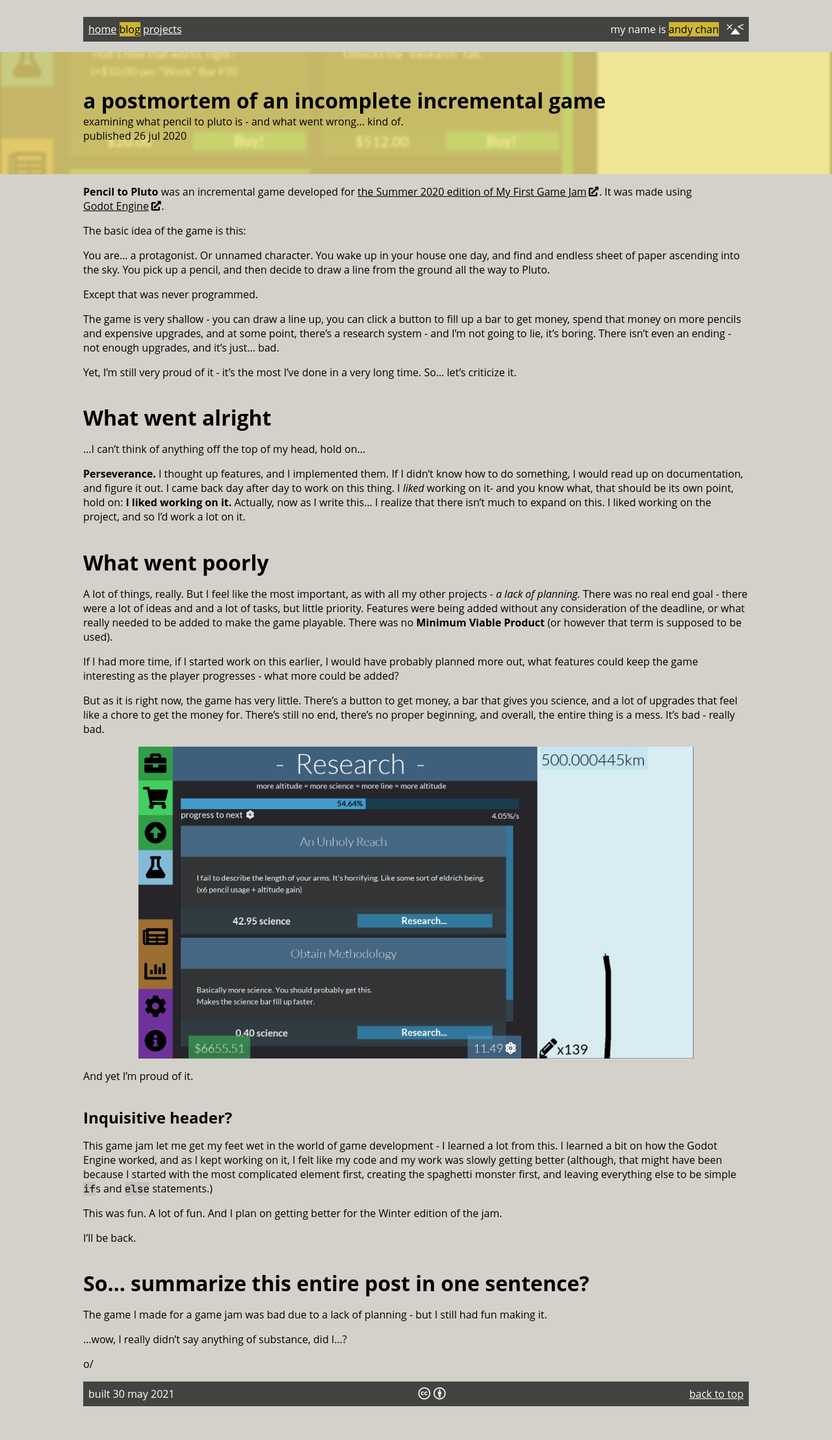
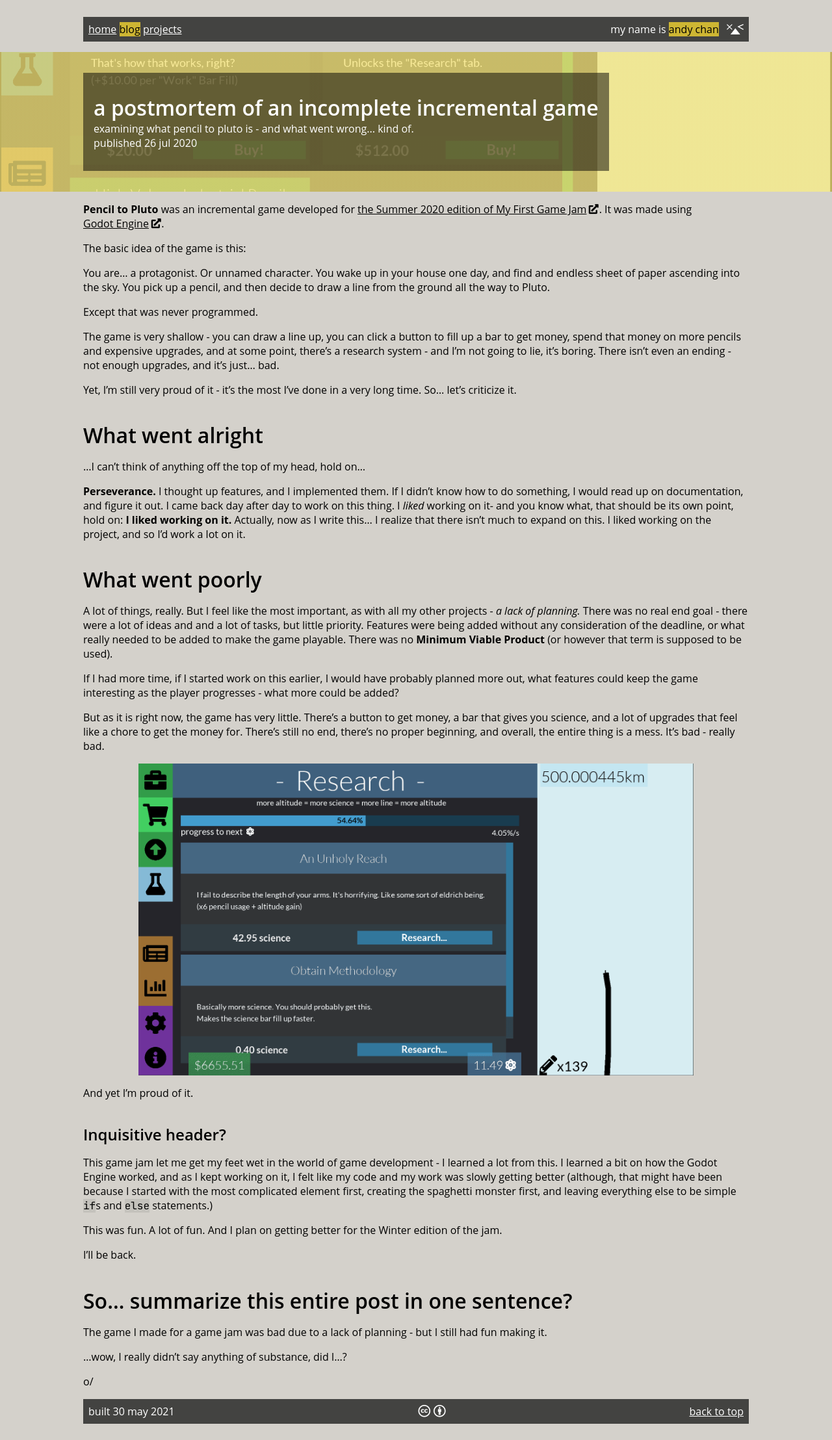
Before and after one commit to 12beesinatrenchcoat/12beesinatrenchcoat.github.io, a Jekyll site: the page built from blog/_posts/2020-07-26-pencil_to_pluto_postmortem.md, in a window 1280 px wide. Shown: the whole page at 65% size. Built offline with Jekyll 4.4.1, drawn with Linux system fonts in a browser that asks for light colours; some web fonts are replaced; before the commit the page ends 2190 px from its top, so only the background shows below that.

Commit message:
reject scss, return to sass
apologies for the commit title.
a bit of restructuring, splitting files, all the sort. also now using sass (intended syntax). i personally like it :3
(and also hopefully resolves #11, or at least, enough. for now.)

```diff
--- a/_layouts/post.html
+++ b/_layouts/post.html
@@ -10,6 +10,7 @@
     {% include favicon.html %}
     <link rel="stylesheet" href="/assets/css/styles.css">
     <link rel="stylesheet" href="/assets/css/blog.css">
+    <link rel="stylesheet" href="/assets/css/page.css">
     <style>
         header{
             background-image: linear-gradient(#f6e479C4, #f6e479C4), url({{page.headerImage}});
--- a/_layouts/project.html
+++ b/_layouts/project.html
@@ -7,6 +7,7 @@
     <meta name="viewport" content="width=device-width, initial-scale=1.0">
     <title>{{page.title}}</title>
     <link rel="stylesheet" href="/assets/css/styles.css">
+    <link rel="stylesheet" href="/assets/css/page.css">
     <link rel="stylesheet" href="/assets/css/projects.css">
     {% include favicon.html %}
     <style>
--- /dev/null
+++ b/_sass/links.sass
@@ -0,0 +1,41 @@
+// some icons for links.
+
+a
+    display: inline-block
+
+
+.ext::before, .ext::after
+    display: inline-block
+    font-style: normal
+    font-variant: normal
+    text-rendering: auto
+    -webkit-font-smoothing: antialiased
+
+
+.ext::before
+    margin-right: 0.2em
+
+
+.other::after
+    transform: scale(0.9)
+    font-family: "Font Awesome 5 EDITED"
+    font-weight: 900
+    content: "\ \f35d"
+
+
+.twitter::before
+    font-family: "Font Awesome 5 EDITED"
+    font-weight: 400
+    content: "\f099"
+
+
+.youtube::before
+    font-family: "Font Awesome 5 EDITED"
+    font-weight: 400
+    content: "\f167"
+
+
+.github::before
+    font-family: "Font Awesome 5 EDITED"
+    font-weight: 400
+    content: "\f113"
--- a/_sass/links.scss
+++ /dev/null
@@ -1,47 +0,0 @@
-// some icons for links.
-
-@font-face{
-    font-family: "Font Awesome 5 EDITED";
-    src:url("/assets/fonts/fontello.woff2");
-}
-
-a {
-    display: inline-block;
-}
-
-.ext::before, .ext::after{
-    display: inline-block;
-    font-style: normal;
-    font-variant: normal;
-    text-rendering: auto;
-    -webkit-font-smoothing: antialiased;
-}
-
-.ext::before{
-    margin-right: 0.2em;
-}
-
-.other::after{
-    transform: scale(0.9);
-    font-family: "Font Awesome 5 EDITED";
-    font-weight: 900;
-    content: "\ \f35d";
-}
-
-.twitter::before{
-    font-family: "Font Awesome 5 EDITED";
-    font-weight: 400;
-    content: "\f099";
-}
-
-.youtube::before{
-    font-family: "Font Awesome 5 EDITED";
-    font-weight: 400;
-    content: "\f167";
-}
-
-.github::before{
-    font-family: "Font Awesome 5 EDITED";
-    font-weight: 400;
-    content: "\f113";
-}
--- /dev/null
+++ b/_sass/main.sass
@@ -0,0 +1,93 @@
+// mostly everything.
+
+body
+    font-family: "Open Sans", sans-serif
+    margin: 2% 0%
+
+
+a
+    color: inherit
+
+
+// resizing based on width...
+main, nav, footer
+    margin: 0% 20%
+
+    @media (max-width: 1280px)
+        margin: 0 10%
+
+    @media (max-width: 480px)
+        margin: 0 1em
+        #mynameis, #totop // "back to top" and "my name is andy chan"
+            display: none
+
+
+
+h1, h2, h3
+    font-weight: 600 // i like semi-bold :3
+    display: inline-block
+    margin-bottom: 0em
+
+
+.subtitle  // as in, title below title.
+    margin-top: -0em
+
+
+code
+    font-family: "JetBrains Mono", monospace
+    background: rgba(64,64,64,0.1)
+    display: block
+    padding: 1em
+
+
+p > code, li > code // specifically *inline* code...
+    padding: 0
+    display: inline
+
+
+img // images.
+    max-width: 100%
+    max-height: 480px
+    display: block
+    margin: auto
+
+
+nav, footer
+    background: rgba(32, 32, 32, 0.8)
+    color: white
+    padding: 0.5em
+    display: flex
+    justify-content: space-between
+    #logo
+        filter: invert(100%)
+        height: 1em
+        display: inline
+        vertical-align: -0.12rem
+
+
+blockquote
+    border-left: 2px solid
+    margin-left: 1em
+    p
+        padding: 0.2em 0
+        margin-left: 1em
+        font-style: italic
+
+
+// fancy quotes...
+q, blockquote
+    > ::before
+        content: "“" // opening double quote
+
+    > ::after
+        content: "”" // closing double quote
+
+
+// background will vary (defined in other stylesheets.)
+.emphasis-highlight
+    color: black
+    text-decoration: none
+
+
+.smoltext
+    font-size: 0.85rem
--- a/_sass/main.scss
+++ /dev/null
@@ -1,117 +0,0 @@
-// mostly everything.
-
-@import url("https://brick.freetls.fastly.net/Open+Sans:400,600");
-
-body {
-    font-family: "Open Sans", sans-serif;
-    margin: 2% 0%;
-}
-
-a{
-    color:inherit;
-}
-
-main, nav, footer{
-    margin: 0% 20%;
-
-    @media (max-width: 1280px){
-        margin: 0 10%;
-    }
-    @media (max-width: 480px){
-        margin: 0 1em;
-        #mynameis{
-            display:none;
-        }
-        button{
-            display:none;
-        }
-    }
-}
-
-h1, h2, h3{
-    display:inline-block;
-    margin-bottom: 0em;
-}
-
-.subtitle {
-    margin-top: -0em
-}
-
-code {
-    font-family: "JetBrains Mono", monospace;
-    background: rgba(64,64,64,0.1);
-    display: block;
-    padding: 1em;
-}
-
-p > code, li > code{
-    padding: 0;
-    display: inline;
-}
-
-img{
-    max-width: 100%;
-    max-height: 480px;
-    display:block;
-    margin:auto;
-}
-
-header{
-    display:block;
-    position: relative;
-    margin-top: 1em;
-    > div{
-        padding: 2em 0;
-        position: relative;
-        > div{
-            margin: 0% 20%;
-            @media (max-width: 1280px){
-                margin: 0 10%;
-            }
-            @media (max-width: 480px){
-                margin: 0 1em;
-            }
-
-        }
-    }
-    background-position: center;
-    background-size: cover;
-}
-
-nav, footer{
-    background: rgba(32, 32, 32, 0.8);
-    color: white;
-    padding: 0.5em;
-    display: flex;
-    justify-content: space-between;
-    #logo{
-        filter: invert(100%);
-        height: 1em;
-        display: inline;
-        vertical-align: -0.12rem;
-    }
-}
-
-button{
-    border: none;
-    color: inherit;
-    background: none;
-    text-decoration: underline;
-}
-
-blockquote{
-    border-left: 2px solid;
-    p{
-        margin-left: 1em;
-        font-style: italic;
-    }
-}
-
-.emphasis-highlight{
-    color:black;
-    text-decoration: none;
-}
-
-.smoltext{
-    font-size: 0.85rem;
-}
--- /dev/null
+++ b/_sass/page.sass
@@ -0,0 +1,38 @@
+// for project pages and blog posts.
+
+$translucent-black: rgba(0, 0, 0, 0.5)
+
+.inner-content
+    color: white
+
+
+#title
+    margin-top: 0
+
+
+.tag
+    margin-left: 0.5em
+
+// the things at the top of pages (image and title, etc.)
+header
+    display: block
+    position: relative
+    margin-top: 1em
+    background-position: center
+    background-size: cover
+
+    & > div > div
+        display: inline-block
+        background: $translucent-black
+        padding: 2rem 1rem 1rem
+
+    > div
+        padding: 2em 0
+        position: relative
+        > div
+            margin: 0% 20%
+            @media (max-width: 1280px)
+                margin: 0 10%
+
+            @media (max-width: 480px)
+                margin: 0 1em
--- a/_sass/page.scss
+++ /dev/null
@@ -1,15 +0,0 @@
-// for project pages and blog posts.
-
-$translucent-black: rgba(0, 0, 0, 0.5);
-
-.inner-content{
-    color:white;
-}
-
-header {
-    & > div > div{
-    display: inline-block;
-    background: $translucent-black;
-    padding: 0.5rem 1rem;
-    }
-}
--- a/assets/css/projects.scss
+++ b/_sass/project_patterns.scss
@@ -1,10 +1,7 @@
----
----
-// for just project listings.
+// ooh
 
 // color variables
-$translucent-black: rgba(0, 0, 0, 0.4);
-$translucenter-black: rgba(0, 0, 0, 0.3);
+$translucent-black: rgba(0, 0, 0, 0.3);
 
 $wip: rgba(48, 215, 242, 0.5);
 $wip-20: rgba(48, 215, 242, 0.2);
@@ -18,39 +15,16 @@
 $scrapped: rgba(244, 67, 54, 0.5);
 $scrapped-20: rgba(244, 67, 54, 0.2);
 
-body{
-    background: #CBD4D3;
-}
-.emphasis-highlight{
-    background: rgba(48, 215, 242, 0.8); // should match $wip, but 80% alpha
-}
-// lots of things... this is a mess.
-
-.project{
-    &::before{
-        content: "";
-        position: absolute;
-        top: 0; left: 0;
-        width: 100%; height: 100%;
-        backdrop-filter: blur(3px);
-    }
-    &::after{
-        position: absolute;
-        padding: 0.2rem;
-        color:white;
-        right: 2.5%;
-        bottom: 10%;
-    }
-}
+// background patterns taken from https://projects.verou.me/css3patterns/. check them out, they're rad!
 
 .wip{
     .tag{
         background: $wip
     }
     &::before{
-        background-image:
+        background-image: // diagonal stripes (Lea Verou)
             repeating-linear-gradient(45deg, $wip-20, $wip-20 35px, $wip 35px, $wip 70px),
-            linear-gradient($translucenter-black, $translucenter-black);
+            linear-gradient($translucent-black, $translucent-black);
         backdrop-filter: blur(2px);
     }
     &::after{
@@ -64,16 +38,15 @@
         background: $on_hold
     }
     &::before{
-
-        background-image:
+        background-image: // polka dots (Lea Verou)
             radial-gradient($on_hold 15%, $on_hold-20 16%),
             radial-gradient($on_hold 15%, $on_hold-20 16%),
-            linear-gradient($translucenter-black, $translucenter-black);
+            linear-gradient($translucent-black, $translucent-black);
         background-size: 60px 60px;
-        background-position: 0 0, 20px 20px;
+        background-position: 0 0, 30px 30px;
     }
     &::after{
-        content: "on hold";
+        content: "on hold >_<";
         background: $on_hold;
     }
 }
@@ -83,12 +56,12 @@
         background: $scrapped
     }
     &::before{
-        background:
+        background: // zig-zag, (eCSSpert).
             linear-gradient(135deg, $scrapped 25%, $scrapped-20 25%) -50px 0,
             linear-gradient(225deg, $scrapped 25%, $scrapped-20 25%) -50px 0,
             linear-gradient(315deg, $scrapped 25%, $scrapped-20 25%),
             linear-gradient(45deg, $scrapped 25%, $scrapped-20 25%),
-            linear-gradient($translucenter-black, $translucenter-black);
+            linear-gradient($translucent-black, $translucent-black);
         background-size: 100px 100px;
     }
     &::after{
@@ -103,10 +76,10 @@
         background: $complete
     }
     &::before{
-        background:
+        background: // grid of pluses (+).
             url(/assets/images/complete-tileplus.svg),
             linear-gradient($complete-20, $complete-20),
-            linear-gradient($translucenter-black, $translucenter-black);
+            linear-gradient($translucent-black, $translucent-black);
         background-size:64px, 64px;
     }
     &::after{
@@ -114,3 +87,5 @@
         background: $complete;
     }
 }
+
+// why does sass not support multi-line definitions ;-;
--- /dev/null
+++ b/assets/css/blog.sass
@@ -0,0 +1,18 @@
+---
+---
+// everything /blog/*.
+
+body
+    background: #D4D1CB
+
+
+.emphasis-highlight
+    background: #F2D430CC
+
+
+.post
+    margin-bottom: 1em;
+
+
+header > div
+    backdrop-filter:blur(2px)
--- a/assets/css/blog.scss
+++ /dev/null
@@ -1,16 +0,0 @@
----
----
-
-body{
-    background: #D4D1CB;
-}
-.emphasis-highlight{
-    background: #F2D430CC;
-}
-.post{
-    margin-bottom: 1em;
-}
-
-header > div{
-    backdrop-filter:blur(2px);
-}
--- a/assets/css/listing.scss
+++ b/assets/css/listing.sass
@@ -1,28 +1,28 @@
 ---
 ---
+
 // for project and blog post listing pages.
 
 $translucent-black: rgba(0, 0, 0, 0.5);
 
-div{
+
+div
     padding: 2em 1em;
     background-position: center;
     background-size: cover;
     color: white;
     margin-bottom: 1em;
     position: relative;
-    a{
+    a
         color: white
-    }
-    > div {
-        backdrop-filter: blur(4px);
-    }
-}
 
-.inner-content{
+    > div
+        backdrop-filter: blur(2px);
+
+
+.inner-content
     padding: 0.5em;
     position: relative;
     display: inline-block;
     background: $translucent-black;
     max-width: 80%;
-}
--- /dev/null
+++ b/assets/css/page.sass
@@ -0,0 +1,5 @@
+---
+---
+
+/* wow, a singular import. */
+@import "page";
--- /dev/null
+++ b/assets/css/projects.sass
@@ -0,0 +1,26 @@
+---
+---
+// for projects pages (/projects/*).
+
+body
+    background: #CBD4D3
+
+.emphasis-highlight
+    background: rgba(48, 215, 242, 0.8) // should match $wip, but 80% alpha
+
+.project
+    &::before
+        content: ""
+        position: absolute
+        top: 0; left: 0;
+        width: 100%; height: 100%;
+        backdrop-filter: blur(2px)
+
+    &::after
+        position: absolute
+        padding: 0.2rem
+        color: white
+        right: 2.5%
+        bottom: 10%
+
+@import "project_patterns"
--- a/assets/css/self.css
+++ b/assets/css/self.css
@@ -1,3 +1,5 @@
+/* the home page. woo. */
+
 body{
     background: #D1D4CB;
 }
--- /dev/null
+++ b/assets/css/styles.sass
@@ -0,0 +1,5 @@
+---
+---
+@import "main"
+@import "fonts"
+@import "links"
--- a/assets/css/styles.scss
+++ /dev/null
@@ -1,5 +0,0 @@
----
----
-@import "main";
-@import "fonts";
-@import "links";
```
